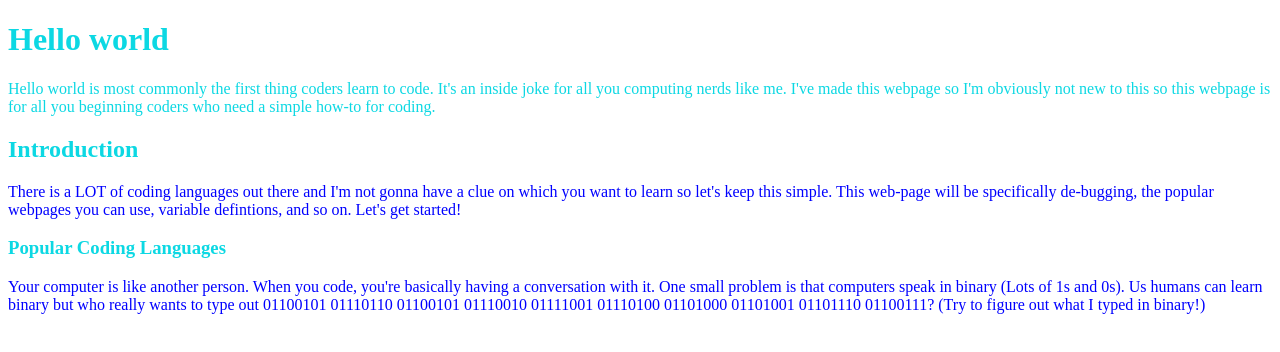
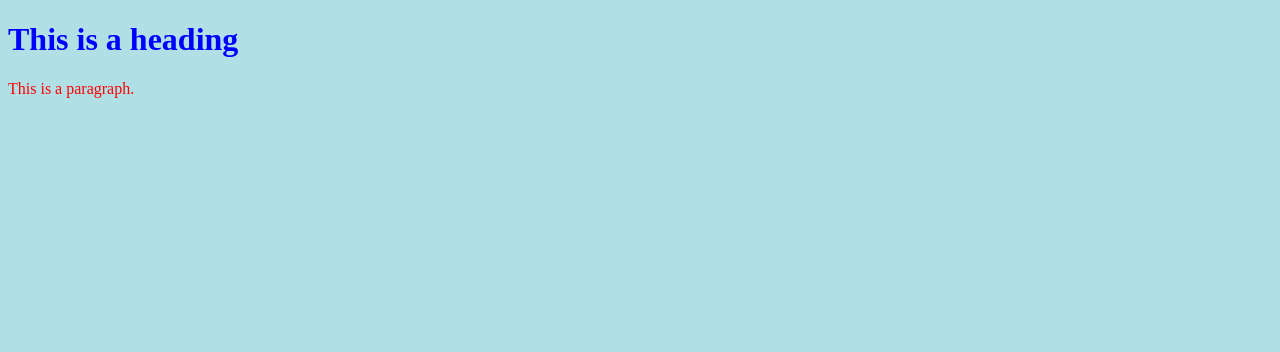
Before and after one commit to starwars920/Test, a plain HTML site: page index.html in a window 1280 px wide. Drawn offline with Linux system fonts and the light colour scheme.

Commit message:
test w3 schools example

```diff
--- a/index.html
+++ b/index.html
@@ -1,30 +1,16 @@
 <!DOCTYPE html>
 <html>
-
 <head>
 <style>
-body{
-
-.turquoise {
-  color: rgb(12, 216, 227);
-  }
-
-.blue {
-  color: rgb(0, 0, 255);
-
-  }
+body {background-color: powderblue;}
+h1   {color: blue;}
+p    {color: red;}
 </style>
 </head>
-
 <body>
 
-<h1 class = "turquoise">Hello world</h1>
-<p class = "turquoise">Hello world is most commonly the first thing coders learn to code. It's an inside joke for all you computing nerds like me. I've made this webpage so I'm obviously not new to this so this webpage is for all you beginning coders who need a simple how-to for coding.</p>
-<h2 class = "turquoise">Introduction</h1>
-<p class = "blue"> There is a LOT of coding languages out there and I'm not gonna have a clue on which you want to learn so let's keep this simple. This web-page will be specifically de-bugging, the popular webpages you can use, variable defintions, and so on. Let's get started!</p>
-<h3 class = "turquoise">Popular Coding Languages</h3>
-<p class = "blue">Your computer is like another person. When you code, you're basically having a conversation with it. One small problem is that computers speak in binary (Lots of 1s and 0s). Us humans can learn binary but who really wants to type out 01100101 01110110 01100101 01110010 01111001 01110100 01101000 01101001 01101110 01100111? (Try to figure out what I typed in binary!)
-
+<h1>This is a heading</h1>
+<p>This is a paragraph.</p>
 
 </body>
 </html>
```
